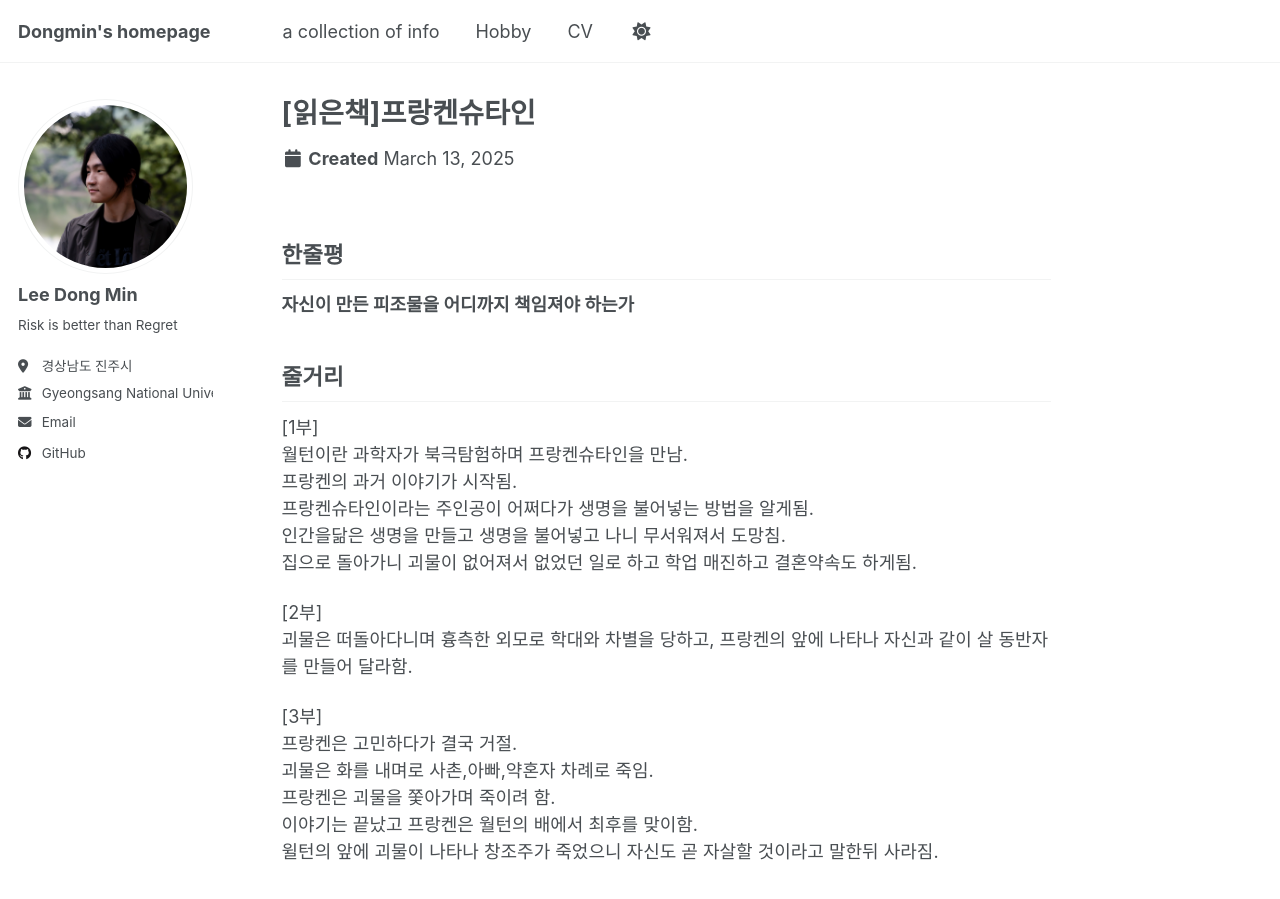
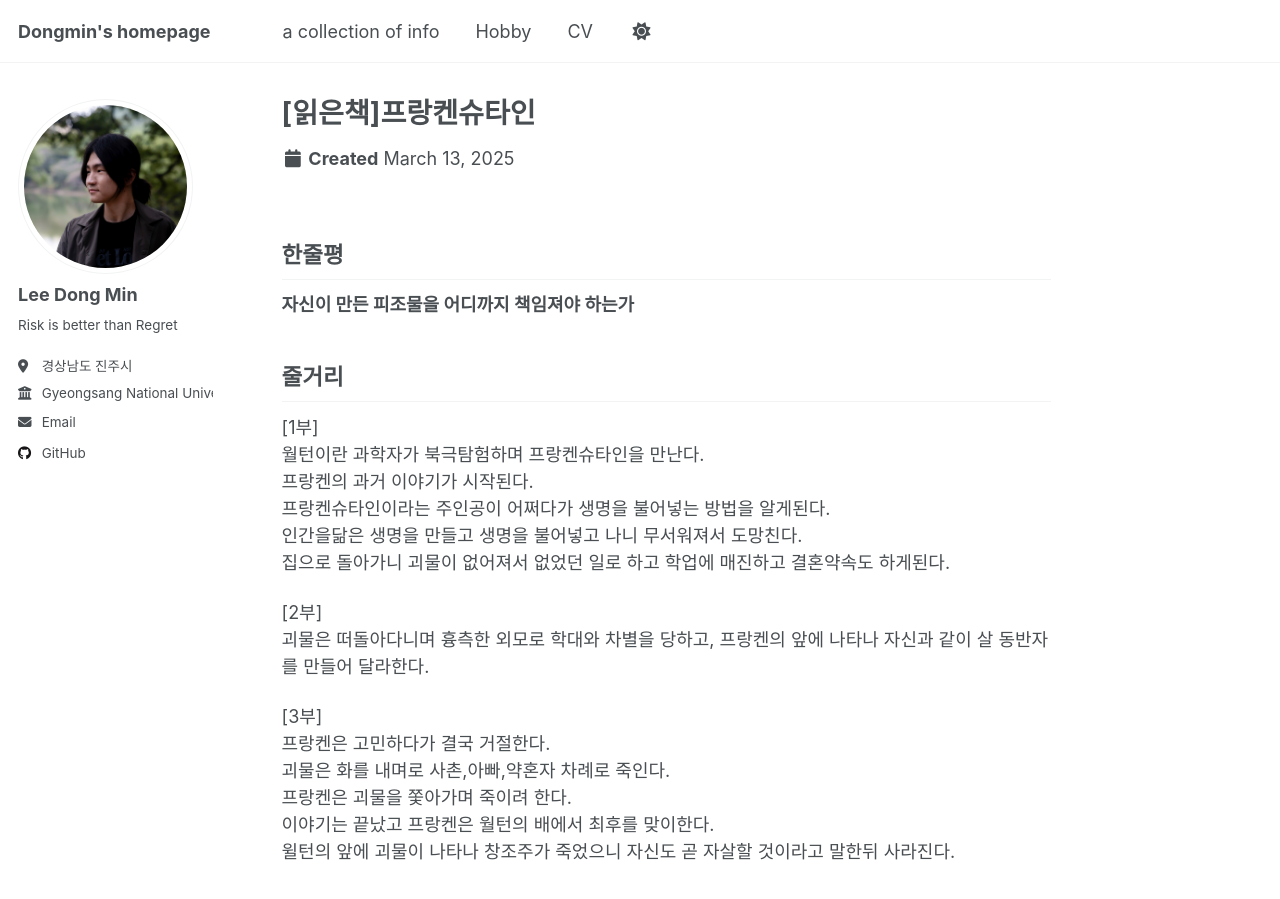
Before and after one commit to leerowa/leerowa.github.io, a Jekyll site: the page built from _hobby/2025-03-13.md, in a window 1280 px wide and 900 px high. Built offline with Jekyll 4.4.1, drawn with Linux system fonts in a browser that asks for light colours; a script that is not in the unit is left out.

Commit message:
Update 2025-03-13.md

```diff
--- a/_hobby/2025-03-13.md
+++ b/_hobby/2025-03-13.md
@@ -15,21 +15,21 @@ date: 2025-03-13
 줄거리
 ---
 [1부]<br>
-월턴이란 과학자가 북극탐험하며 프랑켄슈타인을 만남.<br>
-프랑켄의 과거 이야기가 시작됨.<br>
-프랑켄슈타인이라는 주인공이 어쩌다가 생명을 불어넣는 방법을 알게됨.<br>
-인간을닮은 생명을 만들고 생명을 불어넣고 나니 무서워져서 도망침.<br>
-집으로 돌아가니 괴물이 없어져서 없었던 일로 하고 학업 매진하고 결혼약속도 하게됨.
+월턴이란 과학자가 북극탐험하며 프랑켄슈타인을 만난다.<br>
+프랑켄의 과거 이야기가 시작된다.<br>
+프랑켄슈타인이라는 주인공이 어쩌다가 생명을 불어넣는 방법을 알게된다.<br>
+인간을닮은 생명을 만들고 생명을 불어넣고 나니 무서워져서 도망친다.<br>
+집으로 돌아가니 괴물이 없어져서 없었던 일로 하고 학업에 매진하고 결혼약속도 하게된다.
 
 [2부]<br>
-괴물은 떠돌아다니며 흉측한 외모로 학대와 차별을 당하고, 프랑켄의 앞에 나타나 자신과 같이 살 동반자를 만들어 달라함.
+괴물은 떠돌아다니며 흉측한 외모로 학대와 차별을 당하고, 프랑켄의 앞에 나타나 자신과 같이 살 동반자를 만들어 달라한다.
 
 [3부]<br>
-프랑켄은 고민하다가 결국 거절.<br>
-괴물은 화를 내며로 사촌,아빠,약혼자 차례로 죽임.<br>
-프랑켄은 괴물을 쫓아가며 죽이려 함.<br>
-이야기는 끝났고 프랑켄은 월턴의 배에서 최후를 맞이함.<br>
-윌턴의 앞에 괴물이 나타나 창조주가 죽었으니 자신도 곧 자살할 것이라고 말한뒤 사라짐.
+프랑켄은 고민하다가 결국 거절한다.<br>
+괴물은 화를 내며로 사촌,아빠,약혼자 차례로 죽인다.<br>
+프랑켄은 괴물을 쫓아가며 죽이려 한다.<br>
+이야기는 끝났고 프랑켄은 월턴의 배에서 최후를 맞이한다.<br>
+윌턴의 앞에 괴물이 나타나 창조주가 죽었으니 자신도 곧 자살할 것이라고 말한뒤 사라진다.
 
 기억에 남은 문장
 ---
```
